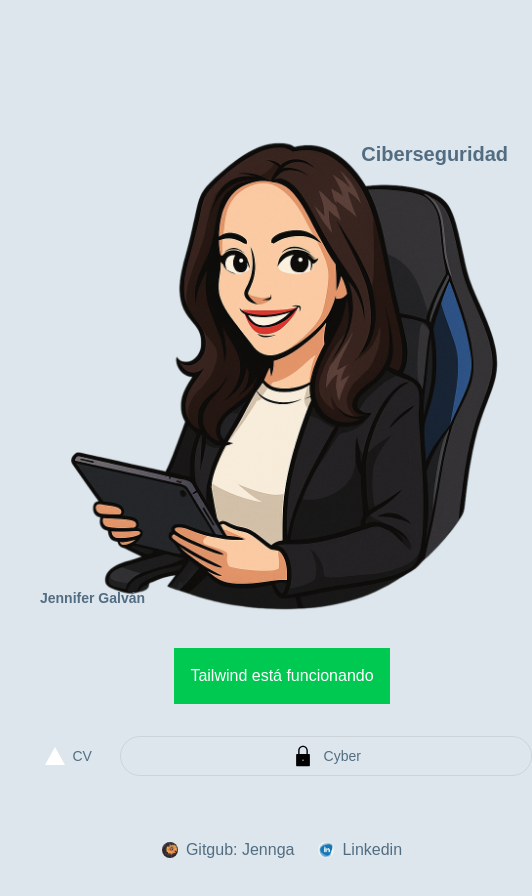
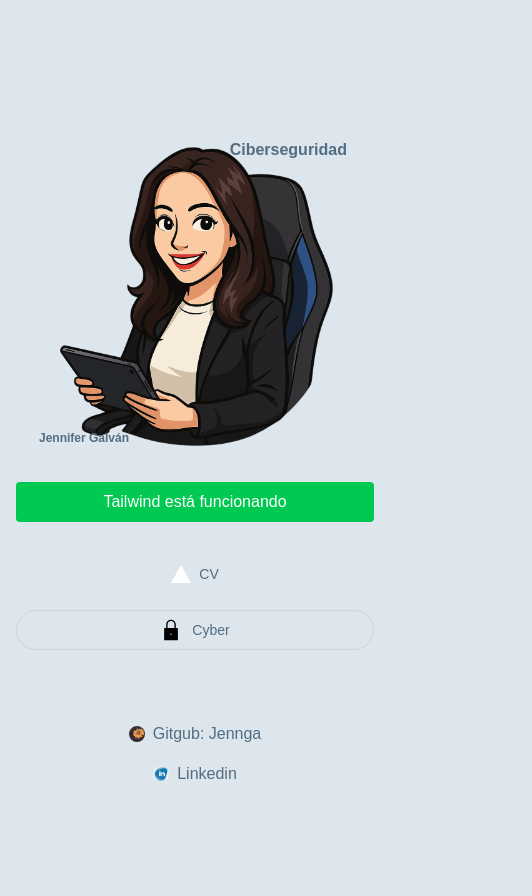
Before and after one commit to Jennga/porfolio, a Next.js app: page / in a window 390 px wide. Shown: the top 896 px of the page, 532 px wide, since content can reach past the window. After the commit the page ends 844 px from the top, so only its background shows below. Built offline with nearby package versions, Linux system fonts and the light colour scheme.

Commit message:
responsive

```diff
--- a/src/app/page.tsx
+++ b/src/app/page.tsx
@@ -2,10 +2,10 @@ import Image from "next/image";
 
 export default function Home() {
   return (
-    <div className="grid grid-rows-[20px_1fr_20px] items-center justify-items-center min-h-screen p-8 pb-20 gap-16 sm:p-20 font-[family-name:var(--font-geist-sans)]">
-      <main className="flex flex-col gap-[32px] row-start-2 items-center">
-        <div className="relative w-[500px]">
-          <div className="absolute top-0 right-0 text-xl sm:text-2xl font-semibold text-right p-6">
+    <div className="grid grid-rows-[20px_1fr_20px] items-center justify-items-center min-h-screen p-4 sm:p-8 pb-20 gap-8 sm:gap-16 font-[family-name:var(--font-geist-sans)]">
+      <main className="flex flex-col gap-8 sm:gap-[32px] row-start-2 items-center w-full max-w-4xl">
+        <div className="relative w-full max-w-xs sm:max-w-md md:max-w-lg">
+          <div className="absolute top-0 right-0 text-base sm:text-xl md:text-2xl font-semibold text-right p-2 sm:p-6">
             Ciberseguridad
           </div>
           <Image
@@ -14,18 +14,19 @@ export default function Home() {
             width={500}
             height={80}
             priority
+            className="w-full h-auto rounded-lg"
           />
-          <div className="absolute bottom-0 left-0 text-sm sm:text-base font-semibold text-left p-2">
+          <div className="absolute bottom-0 left-0 text-xs sm:text-sm md:text-base font-semibold text-left p-1 sm:p-2">
             Jennifer Galván
           </div>
         </div>
-        <div className="bg-green-500 text-white p-4 text-center">
+        <div className="bg-green-500 text-white p-2 sm:p-4 text-center w-full rounded">
           Tailwind está funcionando
         </div>
 
-        <div className="flex gap-4 items-center justify-center flex-row w-full">
+        <div className="flex flex-col sm:flex-row gap-4 items-center justify-center w-full">
           <a
-            className="rounded-full border border-solid border-transparent transition-colors flex items-center justify-center bg-foreground text-background gap-2 hover:bg-[#383838] dark:hover:bg-[#ccc] font-medium text-sm sm:text-base h-10 sm:h-12 px-4 sm:px-5 sm:w-auto"
+            className="rounded-full border border-solid border-transparent transition-colors flex items-center justify-center bg-foreground text-background gap-2 hover:bg-[#383838] dark:hover:bg-[#ccc] font-medium text-sm sm:text-base h-10 sm:h-12 px-4 sm:px-5 w-full sm:w-auto"
             href="https://vercel.com/new?utm_source=create-next-app&utm_medium=appdir-template-tw&utm_campaign=create-next-app"
             target="_blank"
             rel="noopener noreferrer"
@@ -56,7 +57,7 @@ export default function Home() {
           </a>
         </div>
       </main>
-      <footer className="row-start-3 flex gap-[24px] flex-wrap items-center justify-center">
+      <footer className="row-start-3 flex flex-col sm:flex-row gap-4 sm:gap-[24px] flex-wrap items-center justify-center w-full">
         <a
           className="flex items-center gap-2 hover:underline hover:underline-offset-4"
           href="https://github.com/Jennga"
```
